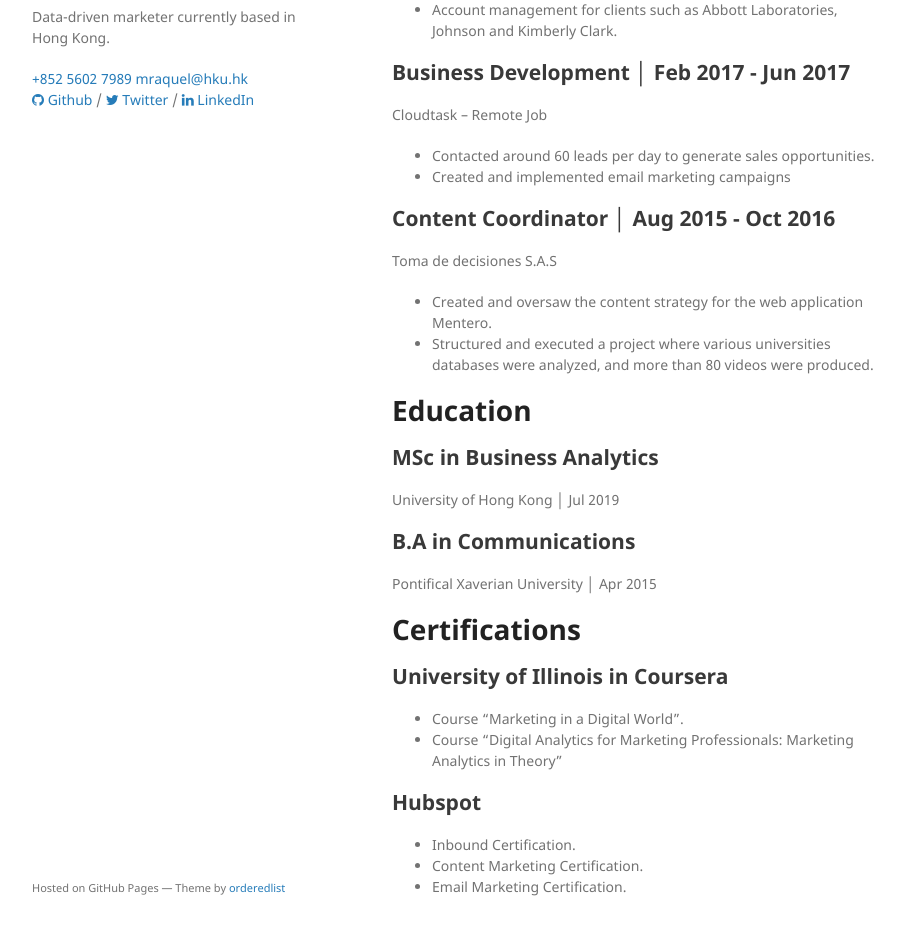
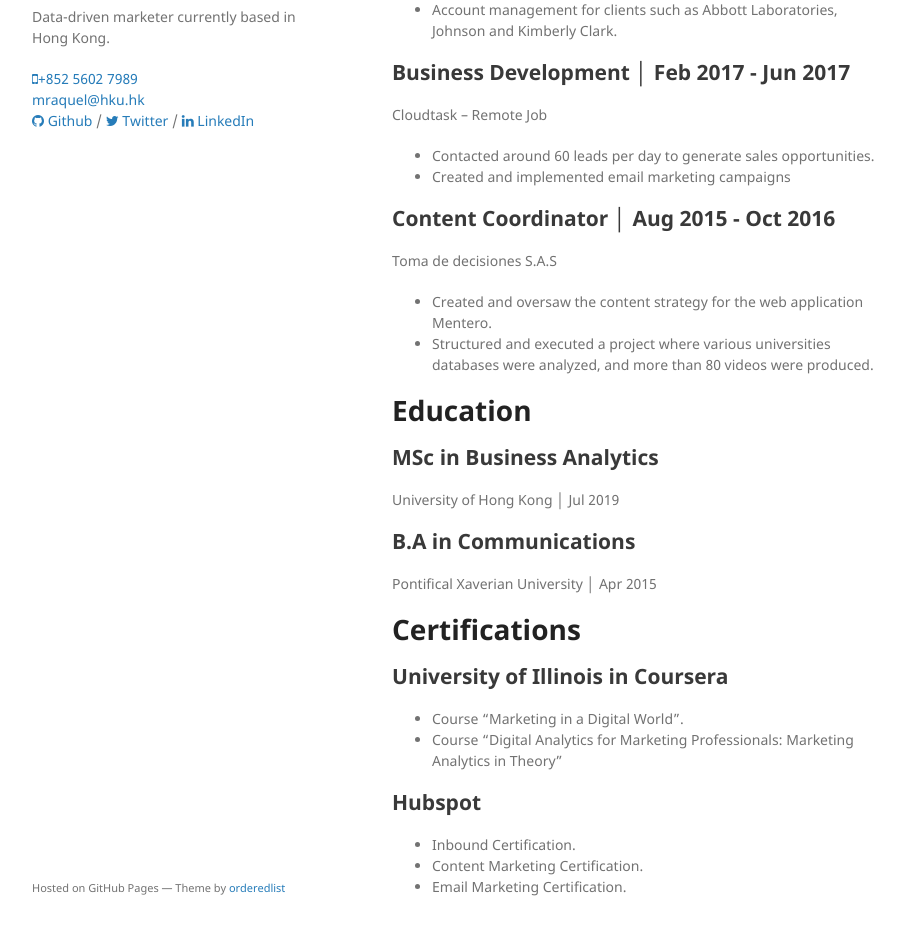
Before and after one commit to mraquelgomezl/mraquelgomezl.github.io, a Jekyll site: the page built from another-page.html, in a window 1280 px wide and 1308 px high. Shown: the part 341-1276 px from the top of the window, without its empty margins (178-1083 px from the left). Built offline with Jekyll 4.4.1, drawn with Linux system fonts in a browser that asks for light colours.

```diff
--- a/_layouts/default.html
+++ b/_layouts/default.html
@@ -30,7 +30,7 @@
         {% endif %} -->
 
         <p>
-            <a href="{{ site.tel_full }}">{{ site.tel }}</a>
+            <a href="{{ site.tel_full }}"><i class = "fa fa-mobile-phone"></i>{{ site.tel }}</a><br/>
             <a href="{{ site.email_full }}">{{ site.email }}</a><br/>
             <a href="https://github.com/{{ site.github }}"><i class="fa fa-github"></i> Github</a> /
             <a href="https://twitter.com/{{ site.twitter }}"><i class="fa fa-twitter"></i> Twitter</a> /
```
